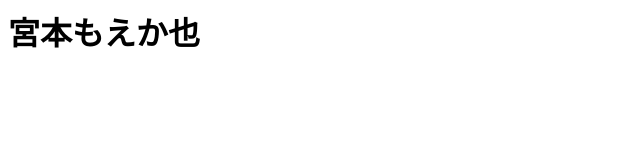
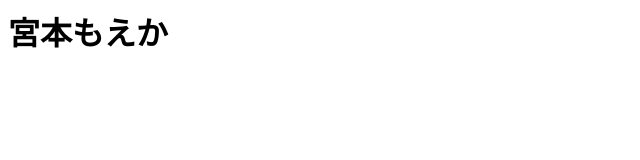
Before and after one commit to moeka627/idea.html, a plain HTML site: page index.html in a window 1280 px wide. Shown: the full height of the page, 0-640 px from the left. Drawn offline with Linux system fonts and the light colour scheme.

Commit message:
Update index.html

```diff
--- a/index.html
+++ b/index.html
@@ -1 +1 @@
-<h1>宮本もえか也</h1>
+<h1>宮本もえか</h1>
```
